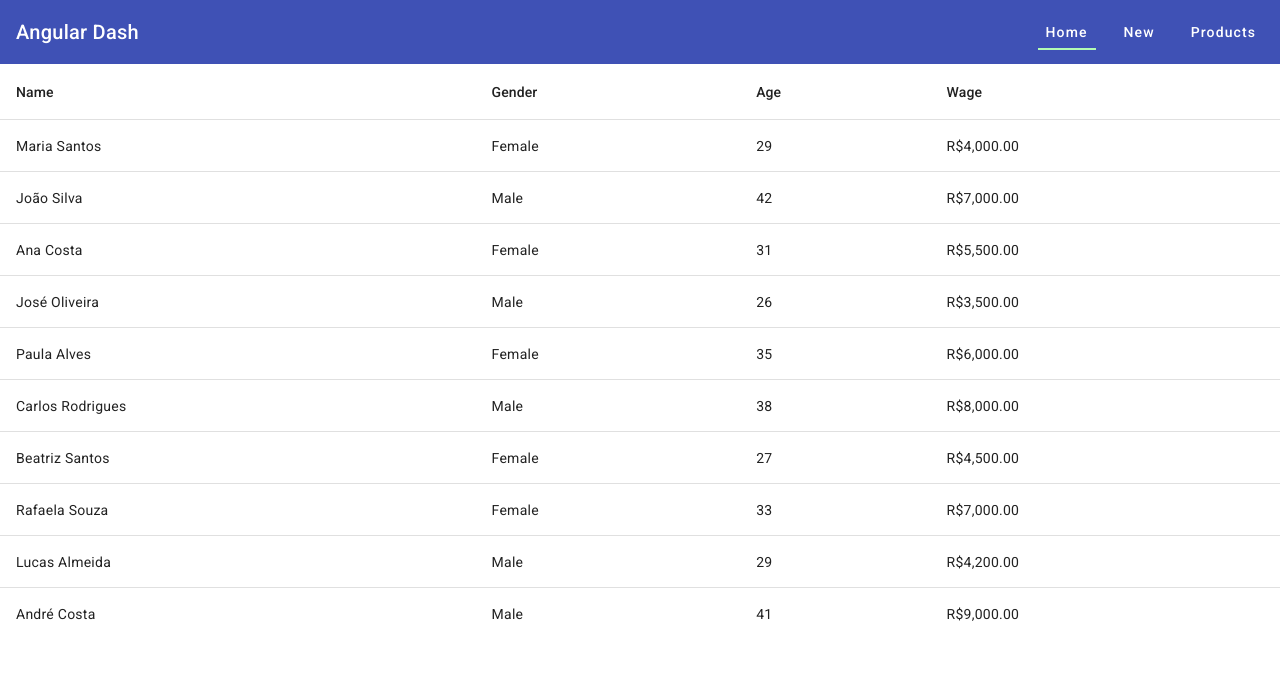
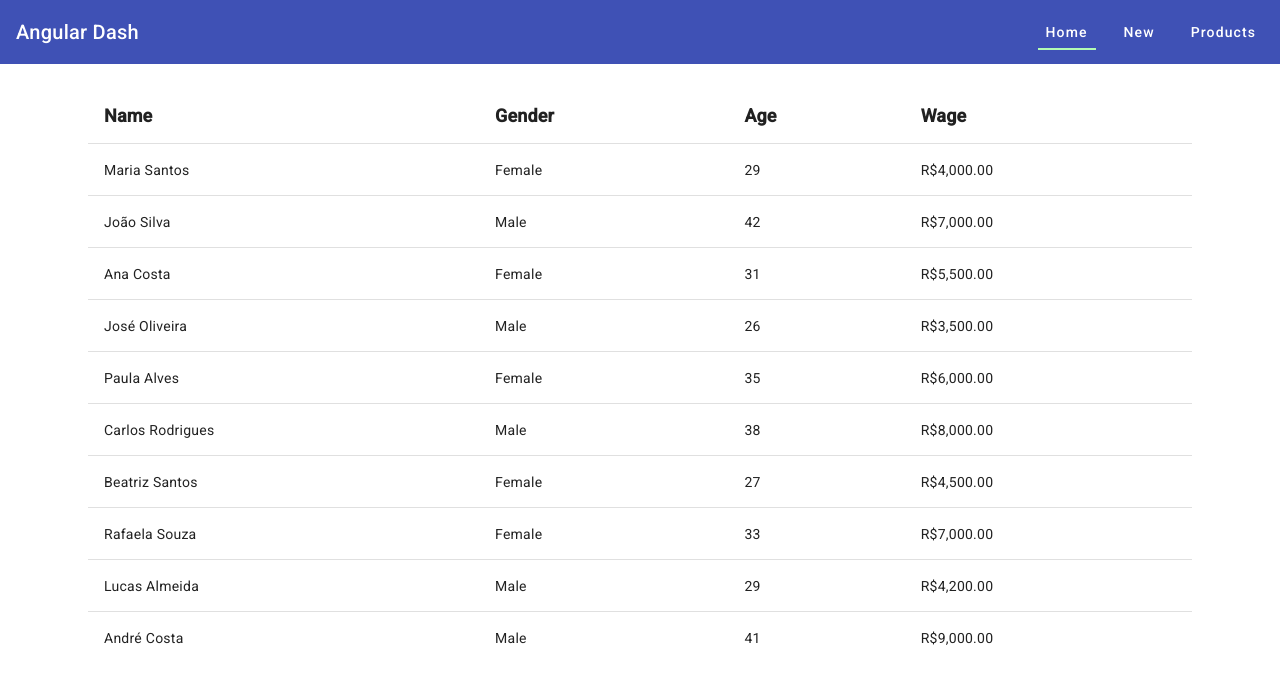
Before and after one commit to larissajuliavsa/angular-dash, an Angular app: page /home in a window 1280 px wide. Shown: the top 684 px of the page. Built offline with nearby package versions, Linux system fonts and the light colour scheme; data requests are answered from the project's data file.

Commit message:
feat: add class and style to home and list component

```diff
--- a/src/app/components/home/home.component.html
+++ b/src/app/components/home/home.component.html
@@ -1,19 +1,19 @@
-<table mat-table [dataSource]="dataSource">
+<table mat-table [dataSource]="dataSource" class="home-table container">
   <ng-container matColumnDef="name">
-    <th mat-header-cell *matHeaderCellDef> Name </th>
-    <td mat-cell *matCellDef="let element"> {{element.name}} </td>
+    <th mat-header-cell *matHeaderCellDef class="home-table-header"> Name </th>
+    <td mat-cell *matCellDef="let element" class="home-table-data"> {{element.name}} </td>
   </ng-container>
   <ng-container matColumnDef="gender">
-    <th mat-header-cell *matHeaderCellDef> Gender </th>
-    <td mat-cell *matCellDef="let element"> {{element.gender | gender}} </td>
+    <th mat-header-cell *matHeaderCellDef class="home-table-header"> Gender </th>
+    <td mat-cell *matCellDef="let element" class="home-table-data"> {{element.gender | gender}} </td>
   </ng-container>
   <ng-container matColumnDef="age">
-    <th mat-header-cell *matHeaderCellDef> Age </th>
-    <td mat-cell *matCellDef="let element"> {{element.age}} </td>
+    <th mat-header-cell *matHeaderCellDef class="home-table-header"> Age </th>
+    <td mat-cell *matCellDef="let element" class="home-table-data"> {{element.age}} </td>
   </ng-container>
   <ng-container matColumnDef="wage">
-    <th mat-header-cell *matHeaderCellDef> Wage </th>
-    <td mat-cell *matCellDef="let element"> {{element.wage | currency: 'BRL'}} </td>
+    <th mat-header-cell *matHeaderCellDef class="home-table-header"> Wage </th>
+    <td mat-cell *matCellDef="let element" class="home-table-data"> {{element.wage | currency: 'BRL'}} </td>
   </ng-container>
   <tr mat-header-row *matHeaderRowDef="displayedColumns"></tr>
   <tr mat-row *matRowDef="let row; columns: displayedColumns;"></tr>
--- a/src/app/components/home/home.component.scss
+++ b/src/app/components/home/home.component.scss
@@ -0,0 +1,15 @@
+.home-table {
+    width: 90%;
+    min-width: 0;
+    margin: 0 auto;
+
+    &-header {
+        font-size: 18px;
+        font-weight: 600;
+    }
+
+}
+
+.mat-mdc-row.mdc-data-table__row.cdk-row:hover {
+    background-color: #3f51b515;
+}
--- a/src/app/features/product/list/list.component.html
+++ b/src/app/features/product/list/list.component.html
@@ -4,6 +4,7 @@
         matTooltip="Create new product"
         aria-label="New product"
         (click)="createNewProduct()"
+        class="card-add"
     >
       <mat-icon>add</mat-icon>
     </button>
@@ -18,6 +19,7 @@
                     matTooltip="Delete product"
                     aria-label="New product"
                     (click)="deleteProduct(product)"
+                    class="card-delete"
                 >
                   <mat-icon>delete</mat-icon>
                 </button>
--- a/src/app/features/product/list/list.component.scss
+++ b/src/app/features/product/list/list.component.scss
@@ -37,8 +37,6 @@
         color: #0000008f;
     }
 
-
-
     img {
         width: 200px;
         height: 200px;
@@ -46,14 +44,20 @@
         margin: 0 auto;
     }
 
-
-
     &-content {
         gap: 24px;
         padding: 0 16px;
         font-weight: 500;
         display: flex;
         justify-content: space-between;
+    }
+
+    &-add {
+        background-color: #85C88A;
+    }
+
+    &-delete {
+        background-color: #FF9130;
     }
 }
 
```
